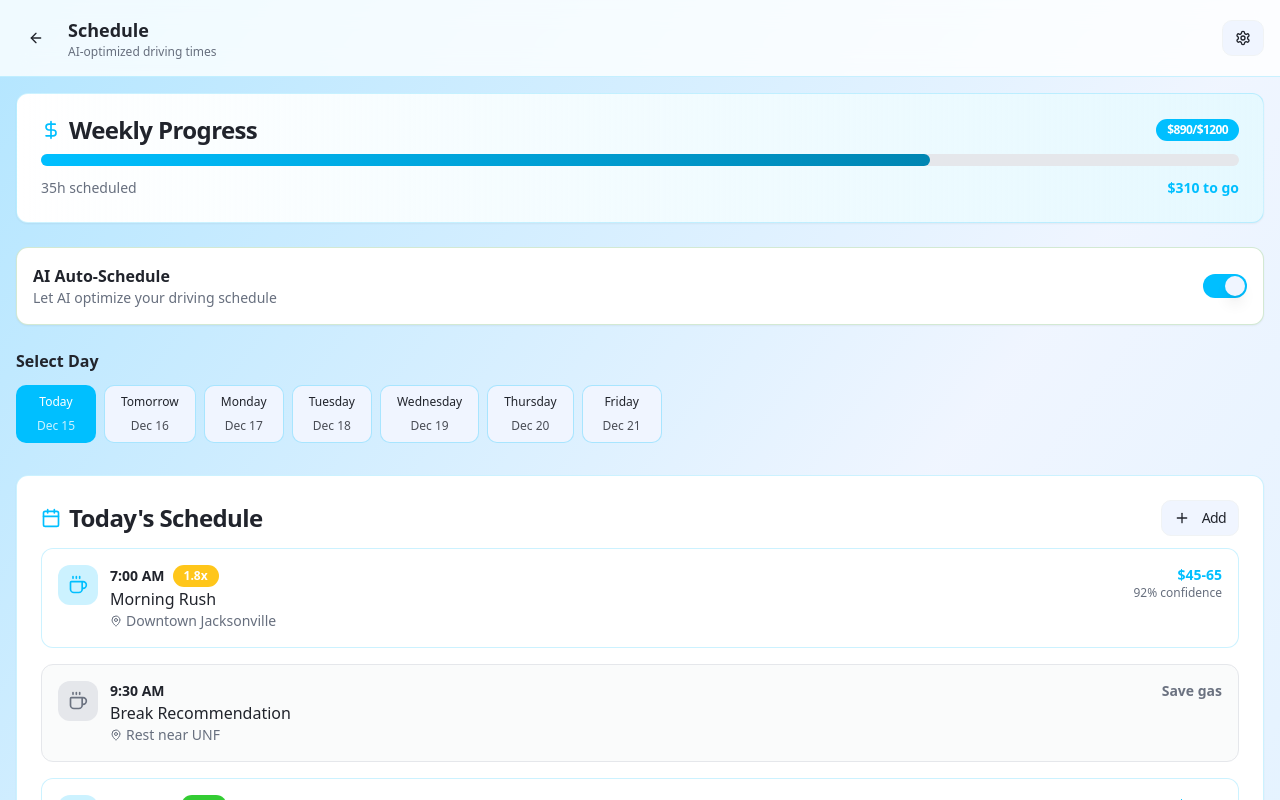
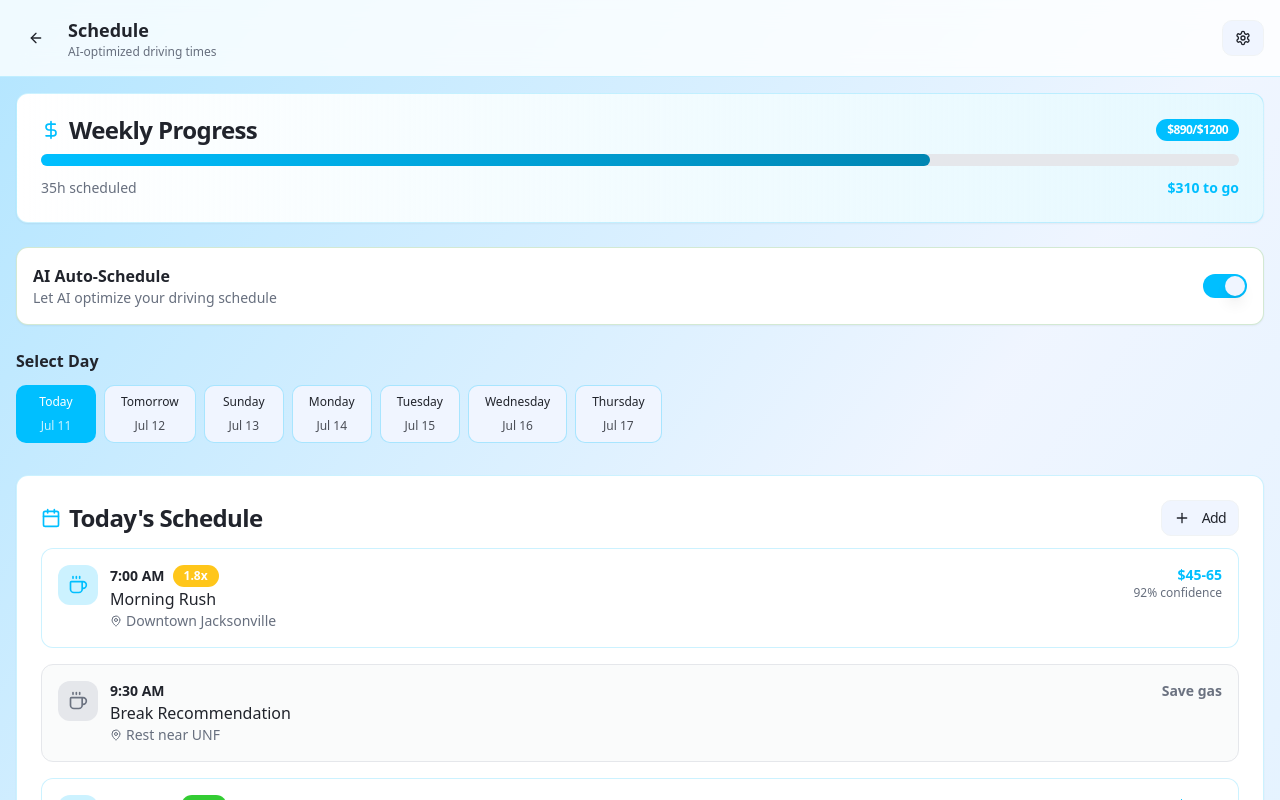
Before and after one commit to crystalgiberti/uberboost, a React (Vite) app: page /schedule in a window 1280 px wide. Shown: the top 800 px of the page. Built offline with nearby package versions, Linux system fonts and the light colour scheme.

Commit message:
Replace static dates with dynamic real-time calendar
cgen-7ed9e196af9a4922bceff4459ecc7856

```diff
--- a/client/pages/Schedule.tsx
+++ b/client/pages/Schedule.tsx
@@ -32,15 +32,44 @@ export default function Schedule() {
   const [currentTime, setCurrentTime] = useState(new Date());
   const [currentWeek, setCurrentWeek] = useState(new Date());
 
-  const daysOfWeek = [
-    { id: "today", label: "Today", date: "Dec 15" },
-    { id: "tomorrow", label: "Tomorrow", date: "Dec 16" },
-    { id: "monday", label: "Monday", date: "Dec 17" },
-    { id: "tuesday", label: "Tuesday", date: "Dec 18" },
-    { id: "wednesday", label: "Wednesday", date: "Dec 19" },
-    { id: "thursday", label: "Thursday", date: "Dec 20" },
-    { id: "friday", label: "Friday", date: "Dec 21" },
-  ];
+  // Generate dynamic days of week based on current date
+  const getDaysOfWeek = () => {
+    const today = new Date(currentWeek);
+    const days = [];
+
+    // Get today and next 6 days
+    for (let i = 0; i < 7; i++) {
+      const date = new Date(today);
+      date.setDate(today.getDate() + i);
+
+      const isToday = i === 0;
+      const isTomorrow = i === 1;
+
+      days.push({
+        id: isToday
+          ? "today"
+          : isTomorrow
+            ? "tomorrow"
+            : date.toISOString().split("T")[0],
+        label: isToday
+          ? "Today"
+          : isTomorrow
+            ? "Tomorrow"
+            : date.toLocaleDateString("en-US", { weekday: "long" }),
+        date: date.toLocaleDateString("en-US", {
+          month: "short",
+          day: "numeric",
+        }),
+        fullDate: date,
+        isToday,
+        isTomorrow,
+      });
+    }
+
+    return days;
+  };
+
+  const daysOfWeek = getDaysOfWeek();
 
   const todaySchedule = [
     {
```
